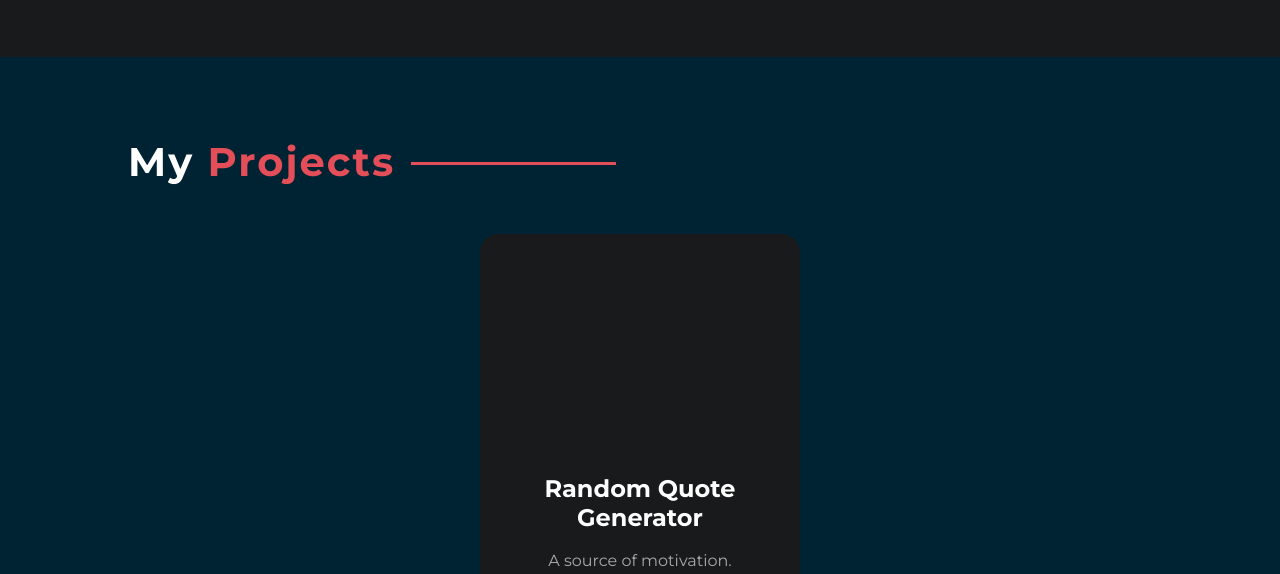
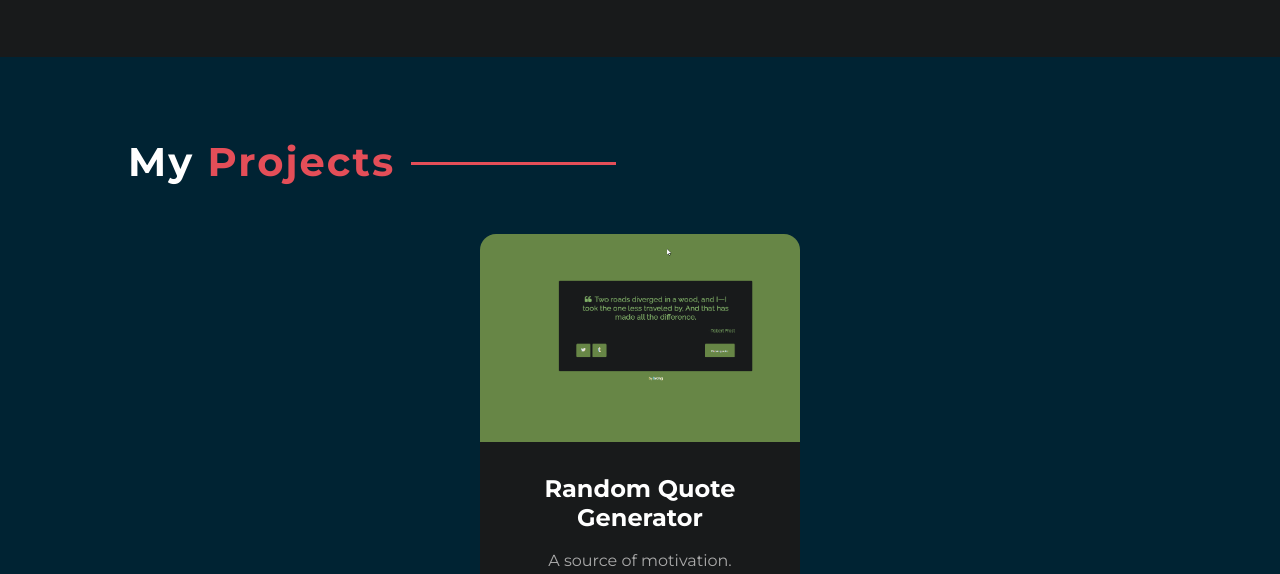
Before and after one commit to CARTOON01/CARTOON01.github.io, a plain HTML site: page index.html in a window 1280 px wide. Shown: the part 1908-2482 px from the top of the page. Drawn offline with nearby package versions, Linux system fonts and the light colour scheme.

Commit message:
quote image

```diff
--- a/css/main.css
+++ b/css/main.css
@@ -654,7 +654,7 @@ header .socials ul li a:hover {
 }
 
 #projects .container .card13 {
-  background: url(../images/mern-blog.png);
+  background: url(../images/Quote.png);
 }
 
 .reveal {
```
Also changed, not shown: images/Quote.png (added).
